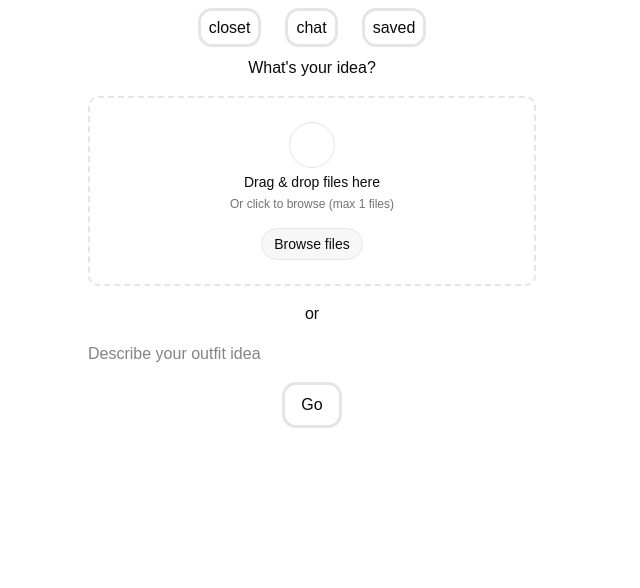
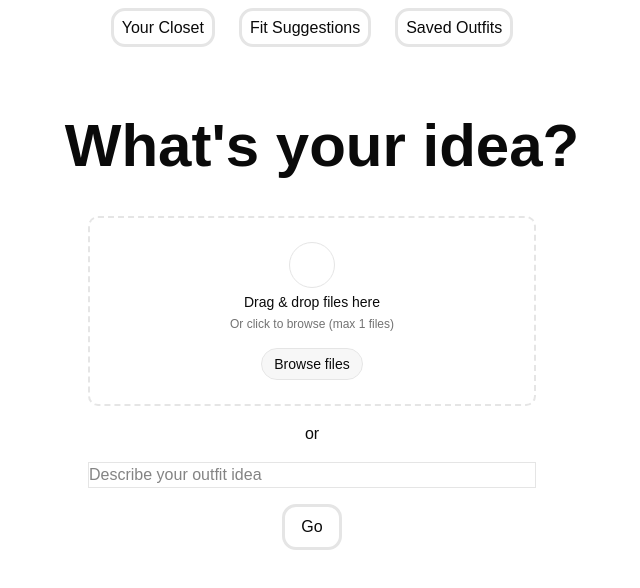
Before and after one commit to kewin-y/style-assist, a React (Vite) app in the folder web/: page /chat in a window 1280 px wide. Shown: the top 588 px of the page, without its empty margins (328-968 px from the left). Built offline with nearby package versions, Linux system fonts and the light colour scheme; some icons are missing.

Commit message:
Final touches for front end!

```diff
--- a/web/src/components/navbar.tsx
+++ b/web/src/components/navbar.tsx
@@ -4,11 +4,11 @@ export function Navbar() {
     return (
         <div className="navbar bg-base-100">
             <NavLink to="/" className="px-2 m-3 py-2 rounded-xl border-3 border-solid
-        hover:bg-gray-100 transition-colors duration-200">closet</NavLink>
+        hover:bg-gray-100 transition-colors duration-200">Your Closet</NavLink>
             <NavLink to="/chat" className="px-2 m-3 py-2 rounded-xl border-3 border-solid
-        hover:bg-gray-100 transition-colors duration-200">chat</NavLink>
+        hover:bg-gray-100 transition-colors duration-200">Fit Suggestions</NavLink>
             <NavLink to="/saved" className="px-2 m-3 py-2 rounded-xl border-3 border-solid
-        hover:bg-gray-100 transition-colors duration-200">saved</NavLink>
+        hover:bg-gray-100 transition-colors duration-200">Saved Outfits</NavLink>
         </div>
     )
 }
--- a/web/src/features/chat/ChatPage.tsx
+++ b/web/src/features/chat/ChatPage.tsx
@@ -21,12 +21,12 @@ export default function ChatPage() {
   return (
     <div className="flex flex-col items-center gap-4 p-4">
       <Navbar />
-      <h1>What's your idea?</h1>
+      <h1 className="text-6xl font-bold mb-6 ml-5 mt-15">What's your idea?</h1>
       <FileUploadBox />
       <p>or</p>
       <input type="text"
         placeholder="Describe your outfit idea"
-        className="input input-bordered w-full max-w-md" />
+        className="input input-bordered w-full max-w-md border-solid border-1" />
 
       <Dialog>
         <DialogTrigger className="px-4 py-2 rounded-xl border-3 border-solid
```
